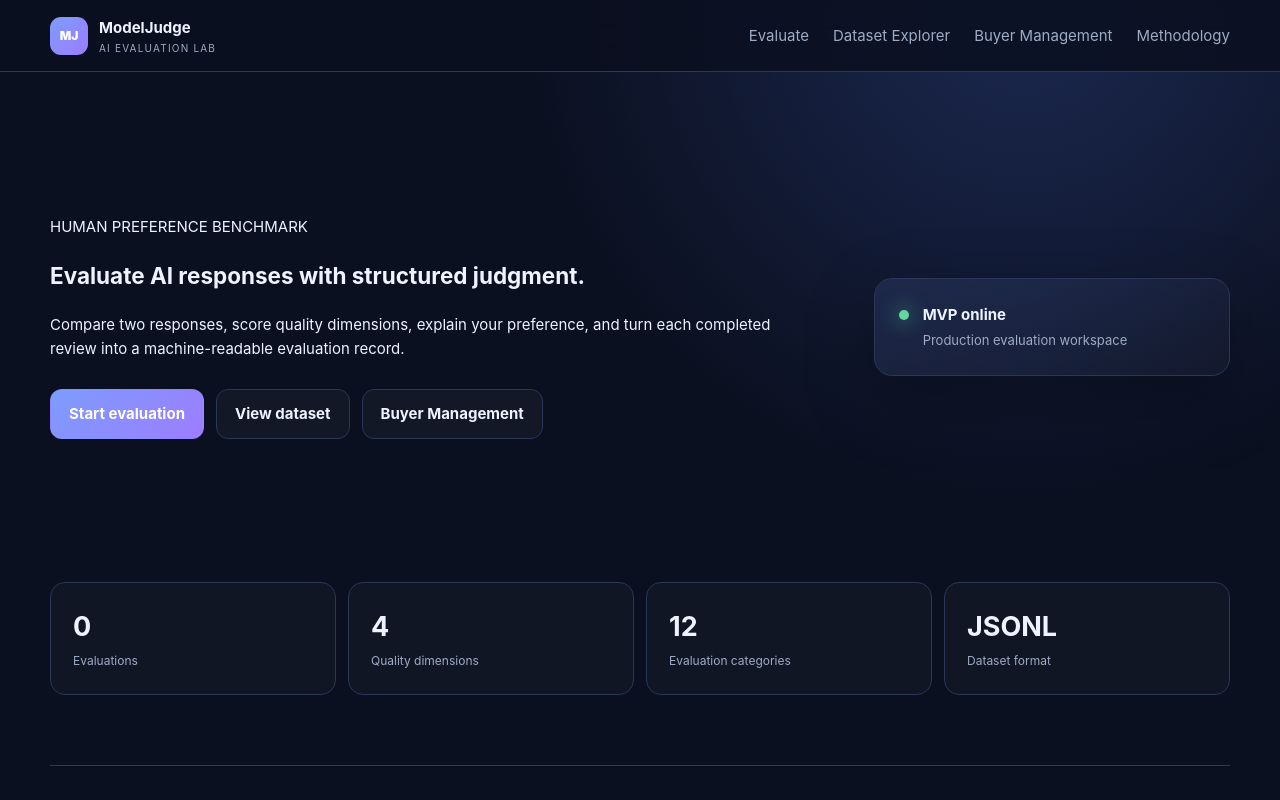
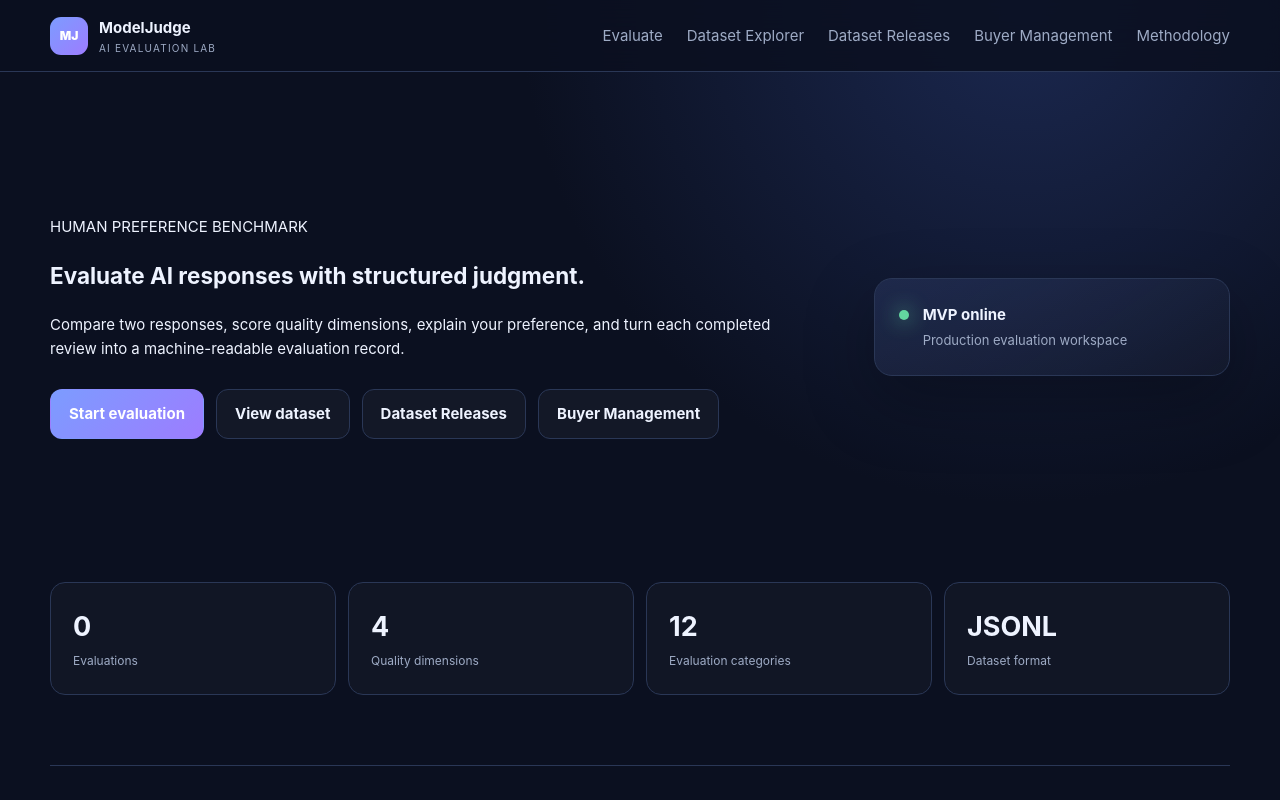
Before and after one commit to imaginationai31-sys/modeljudge-ai, a website: page frontend/index.html in a window 1280 px wide. Shown: the top 800 px of the page. Drawn offline with Linux system fonts and the light colour scheme; no server answers.

Commit message:
Add Dataset Releases navigation

```diff
--- a/frontend/index.html
+++ b/frontend/index.html
@@ -16,6 +16,7 @@
     <nav>
       <a href="evaluate.html">Evaluate</a>
       <a href="dashboard.html">Dataset Explorer</a>
+      <a href="releases.html">Dataset Releases</a>
       <a href="admin-buyers.html">Buyer Management</a>
       <a href="#methodology">Methodology</a>
     </nav>
@@ -30,6 +31,7 @@
         <div class="hero-actions">
           <a class="button primary" href="evaluate.html">Start evaluation</a>
           <a class="button secondary" href="dashboard.html">View dataset</a>
+          <a class="button secondary" href="releases.html">Dataset Releases</a>
           <a class="button secondary" href="admin-buyers.html">Buyer Management</a>
         </div>
       </div>
```
